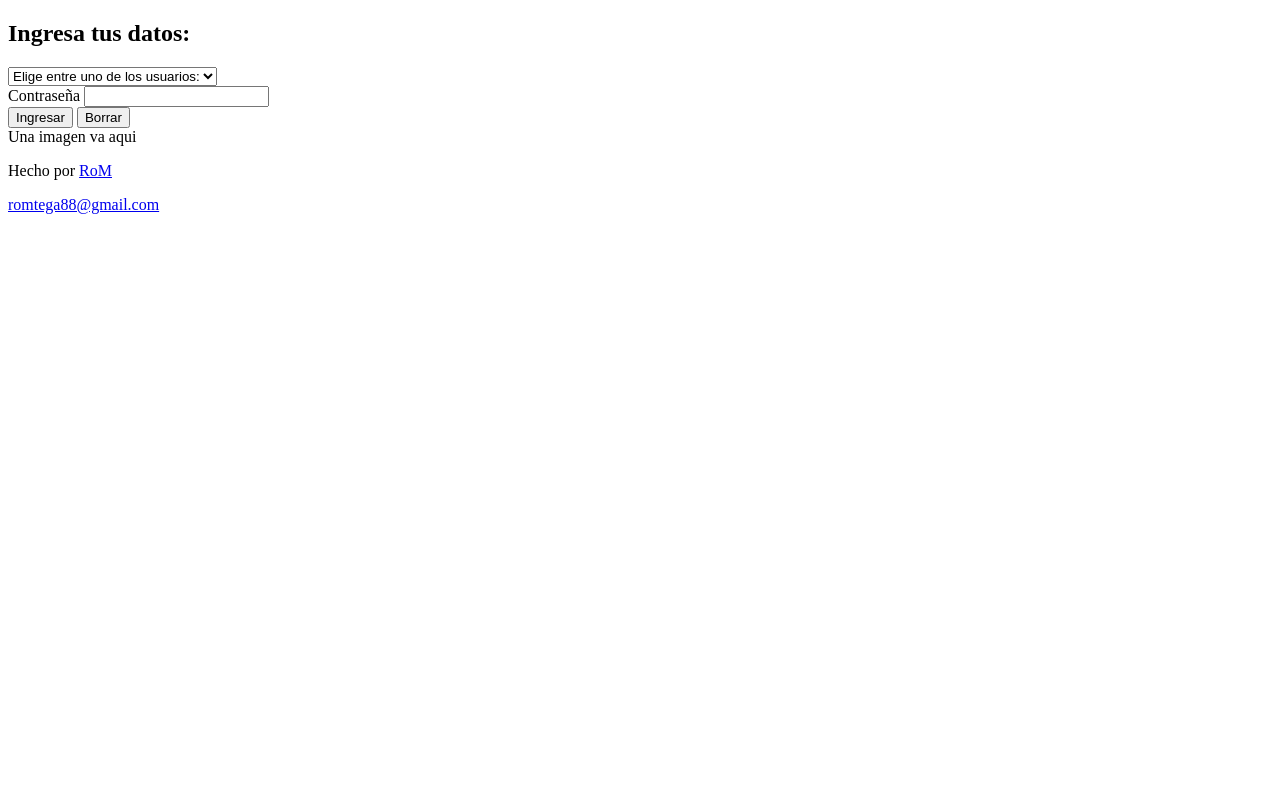
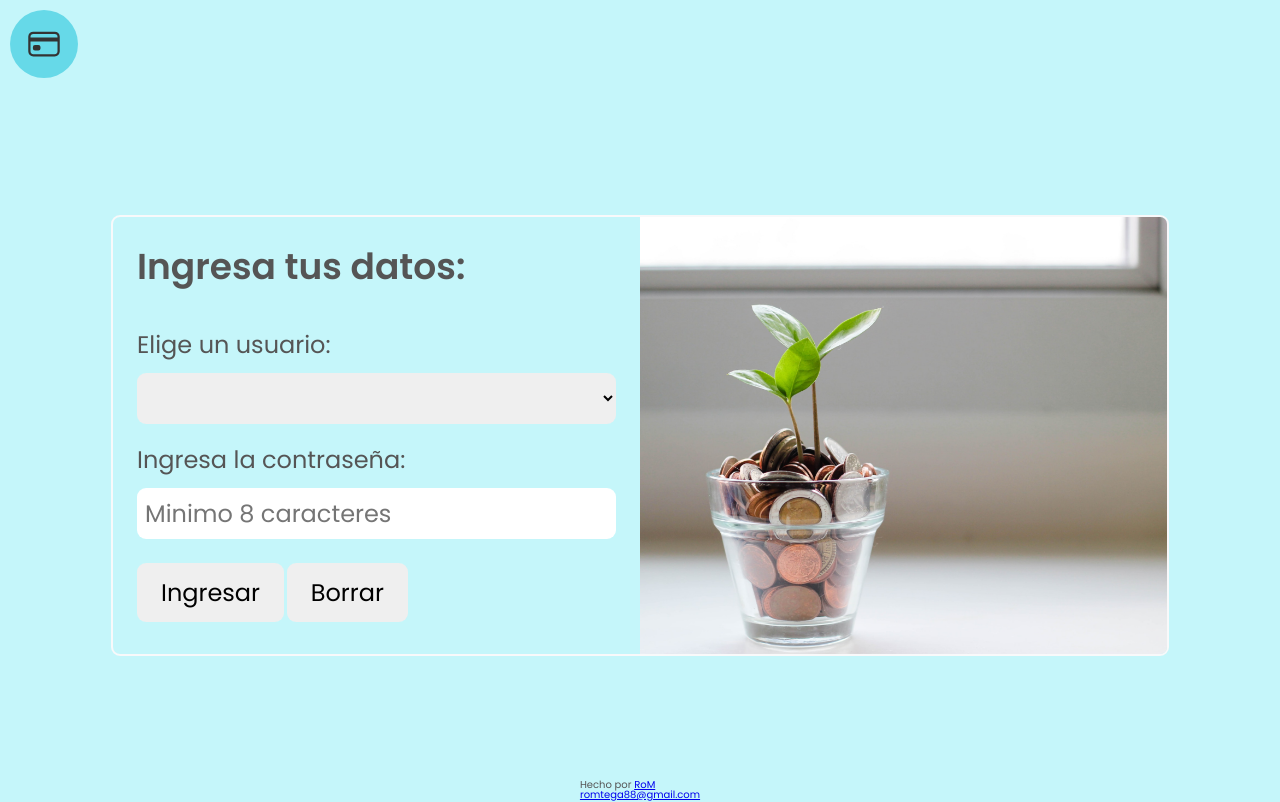
Before and after one commit to romtega/atm-layout, a plain HTML site: page index.html in a window 1280 px wide. Drawn offline with nearby package versions, Linux system fonts and the light colour scheme.

Commit message:
Home layout created

```diff
--- a/css/general.css
+++ b/css/general.css
@@ -1,3 +1,81 @@
+/*
+--- 01 TYPOGRAPHY SYSTEM
+  - Font sizes (px):
+  10 / 12 / 14 / 16 / 18 / 20 / 24 / 30 / 36 / 44 / 52 / 62 / 74 / 86 / 98
+
+  - Line height:
+  Default: 1
+  Small: 1.05
+  Paragraph: 1.6
+
+--- 07 WHITESPACE
+  - Spacing system (px)
+  2 / 4 / 8 / 12 / 16 / 24 / 32 / 48 / 64 / 80 / 96 / 128
+*/
+:root {
+  --light-blue: #c5f6fa;
+  --mid-blue: #66d9e8;
+  --dark-blue: #22b8cf;
+
+  --light-gray: #e9ecef;
+  --mid-gray: #ced4da;
+  --dark-gray: #868e96;
+
+  --white-gray: #f8f9fa;
+
+  --light-font: 400;
+  --mid-font: 500;
+  --bold-font: 600;
+}
+
 .hidden {
   display: none;
 }
+
+* {
+  margin: 0;
+  padding: 0;
+  box-sizing: border-box;
+}
+
+html {
+  font-size: 62.5%;
+}
+
+body {
+  display: flex;
+  flex-direction: column;
+  justify-content: space-between;
+  align-items: center;
+  height: 100vh;
+  font-family: "Poppins", sans-serif;
+  color: #555;
+  font-weight: var(--light-font);
+  line-height: 1;
+  background-color: var(--light-blue);
+  position: relative;
+}
+
+.heading-secondary {
+  font-weight: var(--bold-font);
+  font-size: 3.6rem;
+}
+
+.heading-tertiary {
+  font-weight: var(--mid-font);
+  font-size: 3rem;
+  margin-bottom: 1.6rem;
+}
+
+.btn,
+.btn:link,
+.btn:visited {
+  display: inline-block;
+  border: none;
+  cursor: pointer;
+  text-decoration: none;
+  font-family: inherit;
+  padding: 1.2rem 2.4rem;
+  border-radius: 9px;
+  font-size: 2.4rem;
+}
--- a/css/style.css
+++ b/css/style.css
@@ -0,0 +1,68 @@
+.main-nav {
+  width: 100%;
+  padding: 1rem;
+}
+
+.nav-icon {
+  height: 3.6rem;
+  width: 3.6rem;
+  padding: 1.6rem;
+  background-color: var(--mid-blue);
+  color: #333;
+  border-radius: 50%;
+}
+
+.card-section {
+  display: grid;
+  grid-template-columns: repeat(2, 1fr);
+  border: 2px solid var(--white-gray);
+  border-radius: 9px;
+  overflow: hidden;
+}
+
+.card-text-box {
+  display: flex;
+  flex-direction: column;
+  gap: 4.8rem;
+  padding: 3.2rem 2.4rem;
+}
+
+.card-form {
+  display: flex;
+  flex-direction: column;
+  gap: 2.4rem;
+}
+
+.card-form label {
+  display: block;
+  font-size: 2.4rem;
+  margin-bottom: 1.6rem;
+}
+
+.card-form input,
+.card-form select {
+  width: 100%;
+  padding: 0.8rem;
+  font-size: 2.4rem;
+  font-family: inherit;
+  border: none;
+  border-radius: 9px;
+}
+
+.card-form-btn {
+  display: inline-block;
+}
+
+.card-img-box {
+  background-image: url("/img/1.jpg");
+  background-size: cover;
+  background-position: center;
+}
+
+.account-section {
+  background-color: var(--white-gray);
+  position: absolute;
+  top: 50%;
+  left: 50%;
+  transform: translate(-50%, -50%);
+}
--- a/index.html
+++ b/index.html
@@ -5,6 +5,13 @@
     <meta http-equiv="X-UA-Compatible" content="IE-edge" />
     <meta name="viewport" content="width=device-width, initial-scale=1.0" />
     <!-- GOOGLE FONTS -->
+    <link rel="preconnect" href="https://fonts.googleapis.com" />
+    <link rel="preconnect" href="https://fonts.gstatic.com" crossorigin />
+    <link
+      href="https://fonts.googleapis.com/css2?family=Poppins:wght@400;500;600&display=swap"
+      rel="stylesheet"
+    />
+    <!--HEAD ICON-->
     <link rel="shortcut icon" href="#" />
     <!-- CSS LINKS -->
     <link rel="stylesheet" href="css/style.css" />
@@ -16,15 +23,18 @@
   </head>
 
   <body>
+    <nav class="main-nav">
+      <a href="#"><ion-icon class="nav-icon" name="card-outline"></ion-icon></a>
+    </nav>
     <main>
       <section class="card-section">
         <div class="card-text-box">
           <h2 class="heading-secondary">Ingresa tus datos:</h2>
           <form class="card-form" action="#">
             <div>
-              <label for="select-where"></label>
+              <label for="select-where">Elige un usuario:</label>
               <select name="" id="select-where" required>
-                <option value="">Elige entre uno de los usuarios:</option>
+                <option value=""></option>
                 <option value="usuario1">Usuario 1</option>
                 <option value="usuario2">Usuario 2</option>
                 <option value="usuario3">Usuario 3</option>
@@ -33,24 +43,30 @@
               </select>
             </div>
             <div>
-              <label for="pass">Contraseña</label>
+              <label for="pass">Ingresa la contraseña:</label>
               <input
                 type="password"
                 name="password"
                 id="pass"
                 minlength="8"
+                placeholder="Minimo 8 caracteres"
                 required
               />
             </div>
-            <div>
-              <button class="btn btn-confirm">Ingresar</button>
-              <button class="btn btn-clear">Borrar</button>
+            <div class="card-form-btn">
+              <button class="btn btn-confirm" id="btn-confirm">Ingresar</button>
+              <button class="btn btn-clear" id="btn-clear">Borrar</button>
             </div>
           </form>
         </div>
-        <div class="card-img-box">Una imagen va aqui</div>
+        <div
+          class="card-img-box"
+          role="img"
+          aria-label="Cuida tus finanzas"
+        ></div>
       </section>
-      <section class="account-section hidden">
+
+      <section class="account-section hidden" id="account-section">
         <nav class="account-nav">
           <div class="nav-logo">ATM Logo</div>
           <div class="nav-close">Salir</div>
@@ -71,15 +87,25 @@
           <h3 class="heading-tertiary">Nuevo Saldo:</h3>
           <div class="new-balance">$500</div>
           <button class="btn btn-confirm">Confirmar</button>
-          <button class="btn btn-clear">Cancelar</button>
+          <button class="btn btn-clear" id="btn-clear">Cancelar</button>
         </div>
       </section>
     </main>
+
     <footer class="footer-section">
       <p class="footer-text">Hecho por <a href="#"> RoM</a></p>
       <p class="footer-link">
         <a href="mailto:romtega88@gmail.com">romtega88@gmail.com</a>
       </p>
     </footer>
+    <!--ION ICONS SCRIPT-->
+    <script
+      type="module"
+      src="https://unpkg.com/ionicons@7.1.0/dist/ionicons/ionicons.esm.js"
+    ></script>
+    <script
+      nomodule
+      src="https://unpkg.com/ionicons@7.1.0/dist/ionicons/ionicons.js"
+    ></script>
   </body>
 </html>
--- a/js/script.js
+++ b/js/script.js
@@ -0,0 +1,11 @@
+const open = document.querySelector("#btn-confirm");
+const close = document.querySelector("#btn-clear");
+const account = document.querySelector("#account-section");
+
+open.addEventListener("click", function () {
+  account.classList.remove("hidden");
+});
+
+close.addEventListener("click", function () {
+  account.classList.add("hidden");
+});
```
Also changed, not shown: img/1.jpg (added), 2 other files.
